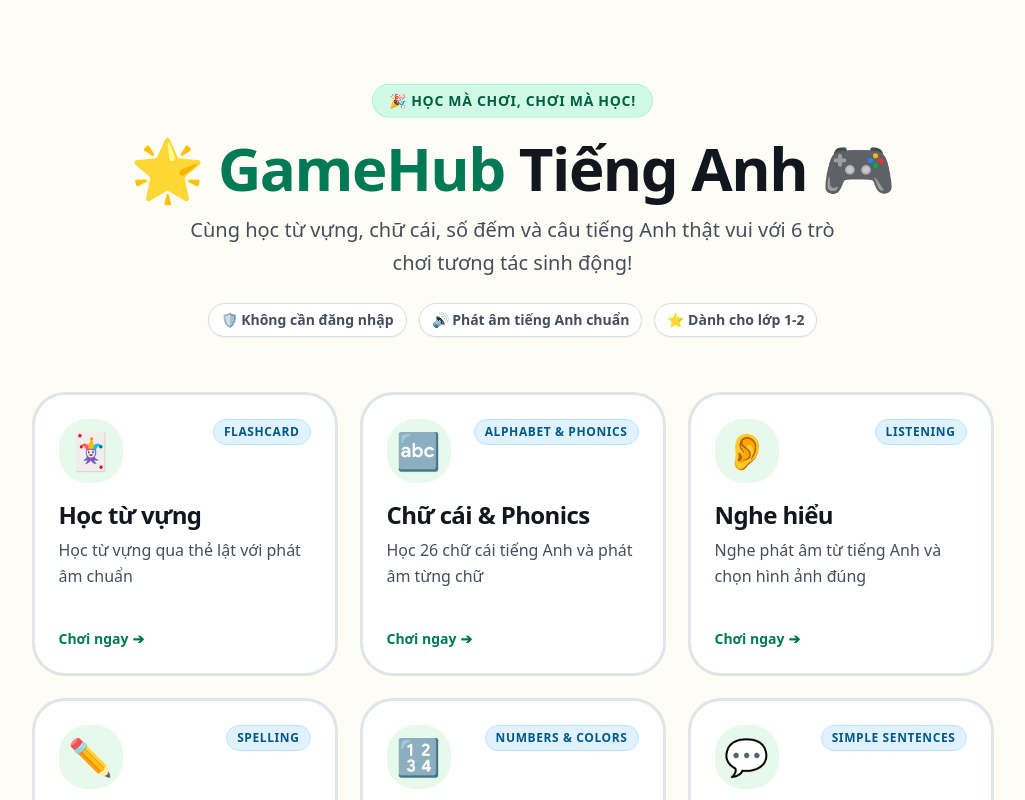
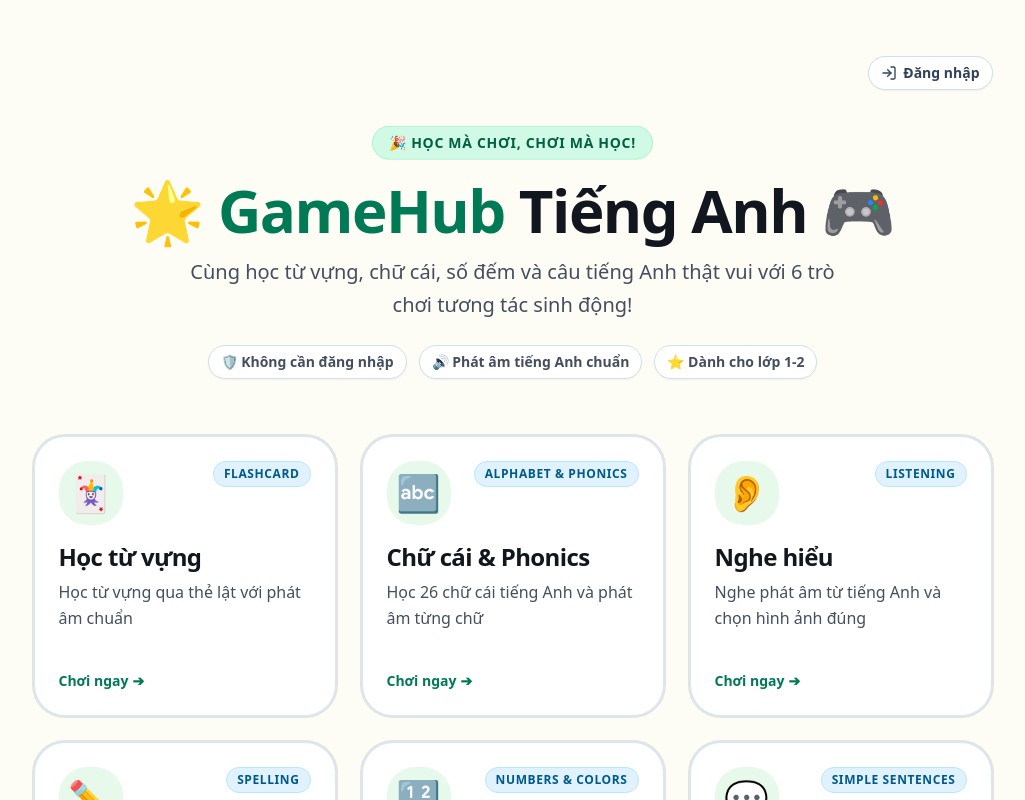
Before and after one commit to lehung1109/gamehub, a Next.js app: page / in a window 1280 px wide. Shown: the top 800 px of the page, without its empty margins (120-1145 px from the left). Built offline with nearby package versions, Linux system fonts and the light colour scheme.

Commit message:
Add login button for teachers/admins on HomePage and update tests to verify its presence

```diff
--- a/src/app/page.tsx
+++ b/src/app/page.tsx
@@ -1,3 +1,5 @@
+import Link from "next/link";
+import { LogIn } from "lucide-react";
 import gamesData from "@/data/games.json";
 import { Game } from "@/types";
 import { GameCard } from "@/components/custom/GameCard";
@@ -14,6 +16,18 @@ export default function HomePage({ gamesOverride }: HomePageProps = {}) {
   return (
     <div className="flex-1 flex flex-col justify-between py-2 sm:py-6">
       <div>
+        {/* Top bar with Login link for teachers/admins */}
+        <div className="flex justify-end mb-2">
+          <Link
+            href="/login"
+            className="inline-flex items-center gap-1.5 px-3 py-1.5 rounded-full text-xs sm:text-sm font-semibold text-slate-700 dark:text-slate-200 bg-card border border-border shadow-xs hover:bg-accent hover:text-indigo-600 dark:hover:text-indigo-400 transition-colors focus-visible:outline-none focus-visible:ring-2 focus-visible:ring-indigo-500"
+            title="Đăng nhập dành cho giáo viên"
+          >
+            <LogIn className="size-3.5 sm:size-4" aria-hidden="true" />
+            <span>Đăng nhập</span>
+          </Link>
+        </div>
+
         {/* Header Hero */}
         <header className="text-center py-4 sm:py-8 mb-6">
           <div className="inline-flex items-center justify-center gap-2 px-4 py-1.5 rounded-full bg-emerald-100 text-emerald-800 dark:bg-emerald-950 dark:text-emerald-200 border border-emerald-200 dark:border-emerald-800 font-black text-sm uppercase tracking-wider mb-4 animate-bounce motion-reduce:animate-none">
```
Also changed, not shown: 1 other file (tests, documents, lock files or other folders).
